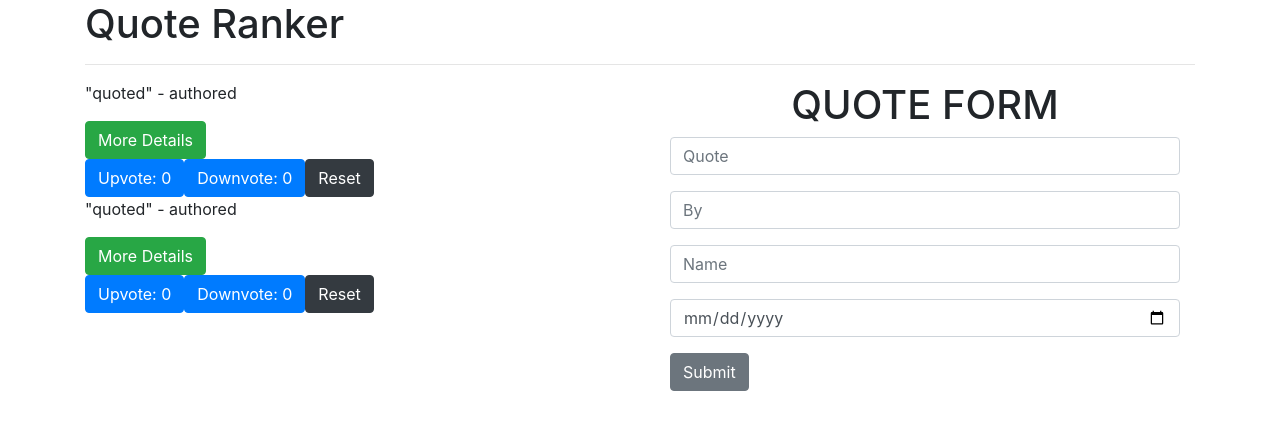
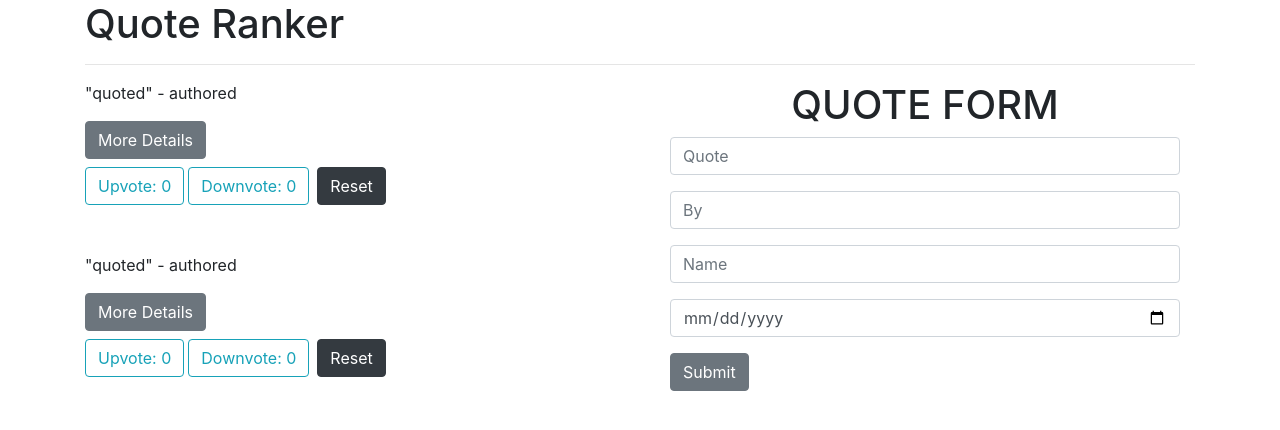
Before and after one commit to melissa-koi/QuotesAngular, an Angular app: page / in a window 1280 px wide. Shown: the top 430 px of the page. Built offline with nearby package versions, Linux system fonts and the light colour scheme.

Commit message:
edited buttons and spacing

```diff
--- a/src/app/quotes/quotes.component.html
+++ b/src/app/quotes/quotes.component.html
@@ -5,11 +5,11 @@
     <div class="row">
         <div class="col-md-6">
             <div *ngFor = 'let quotes of quote; let i=index'>
-                <div>
+                <div class="mb-5">
                     <p>"{{quotes.quote}}" - {{quotes.author}}</p>
-                    <button (click) = 'toggleDetails(i)' class="btn btn-success">More Details</button><br>
-                    <button class="btn btn-primary" (click)="upvoteQ(quotes)">Upvote: {{quotes.upvote}}</button>
-                    <button class="btn btn-primary"(click)="downvoteQ(quotes)">Downvote: {{quotes.downvote}}</button>
+                    <button (click) = 'toggleDetails(i)' class="btn btn-secondary mb-2">More Details</button><br>
+                    <button class="btn btn-outline-info mr-1" (click)="upvoteQ(quotes)">Upvote: {{quotes.upvote}}</button>
+                    <button class="btn btn-outline-info mr-2"(click)="downvoteQ(quotes)">Downvote: {{quotes.downvote}}</button>
                     <button class="btn btn-dark" (click) ="reset(quotes)">Reset</button>
                 </div>
                 <div *ngIf = 'quotes.showAuthor'>
```
